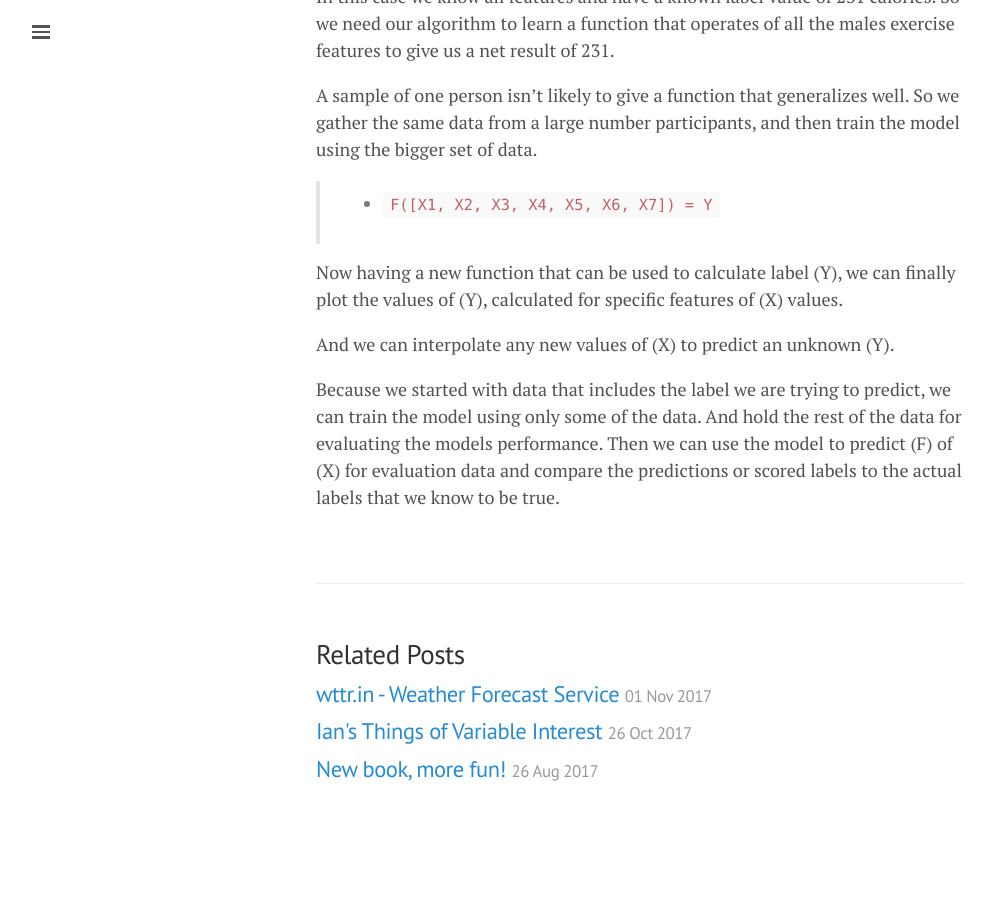
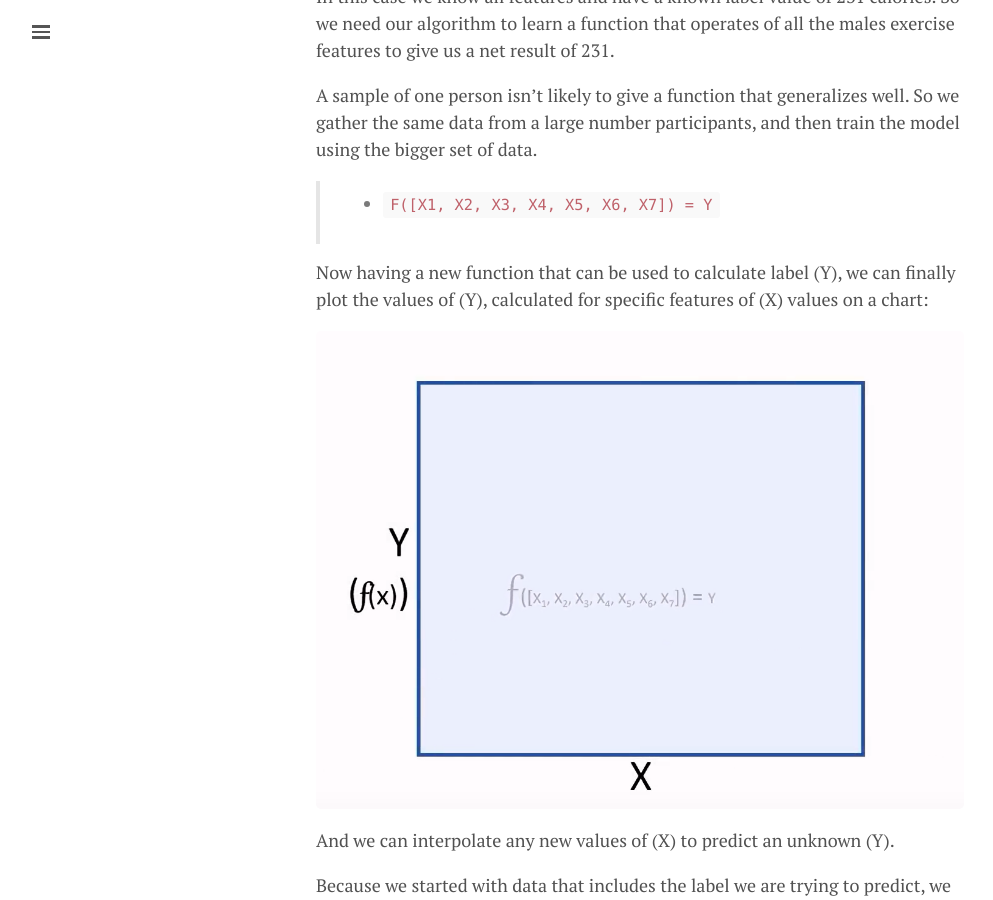
Before and after one commit to lgeurts/lgeurts.github.io, a Jekyll site: the page built from _posts/2018-06-29-artificial-intelligence-basics.md, in a window 1280 px wide and 900 px high, scrolled down 3043 px. Shown: the whole window, without its empty margins (0-993 px from the left). Built offline with Jekyll 4.4.1, drawn with Linux system fonts in a browser that asks for light colours; nearby versions of some CDN libraries; before the commit the page ends 3880 px from its top, so only the background shows below that.

Commit message:
Update 2018-06-29-artificial-intelligence-basics.md

```diff
--- a/_posts/2018-06-29-artificial-intelligence-basics.md
+++ b/_posts/2018-06-29-artificial-intelligence-basics.md
@@ -82,9 +82,9 @@
 
 > * `F([X1, X2, X3, X4, X5, X6, X7]) = Y`
 
-Now having a new function that can be used to calculate label (Y), we can finally plot the values of (Y), calculated for specific features of (X) values.
+Now having a new function that can be used to calculate label (Y), we can finally plot the values of (Y), calculated for specific features of (X) values on a chart:
 
-
+![Chart](/assets/plotted-chart-1.png)
 
 And we can interpolate any new values of (X) to predict an unknown (Y).
 
```
